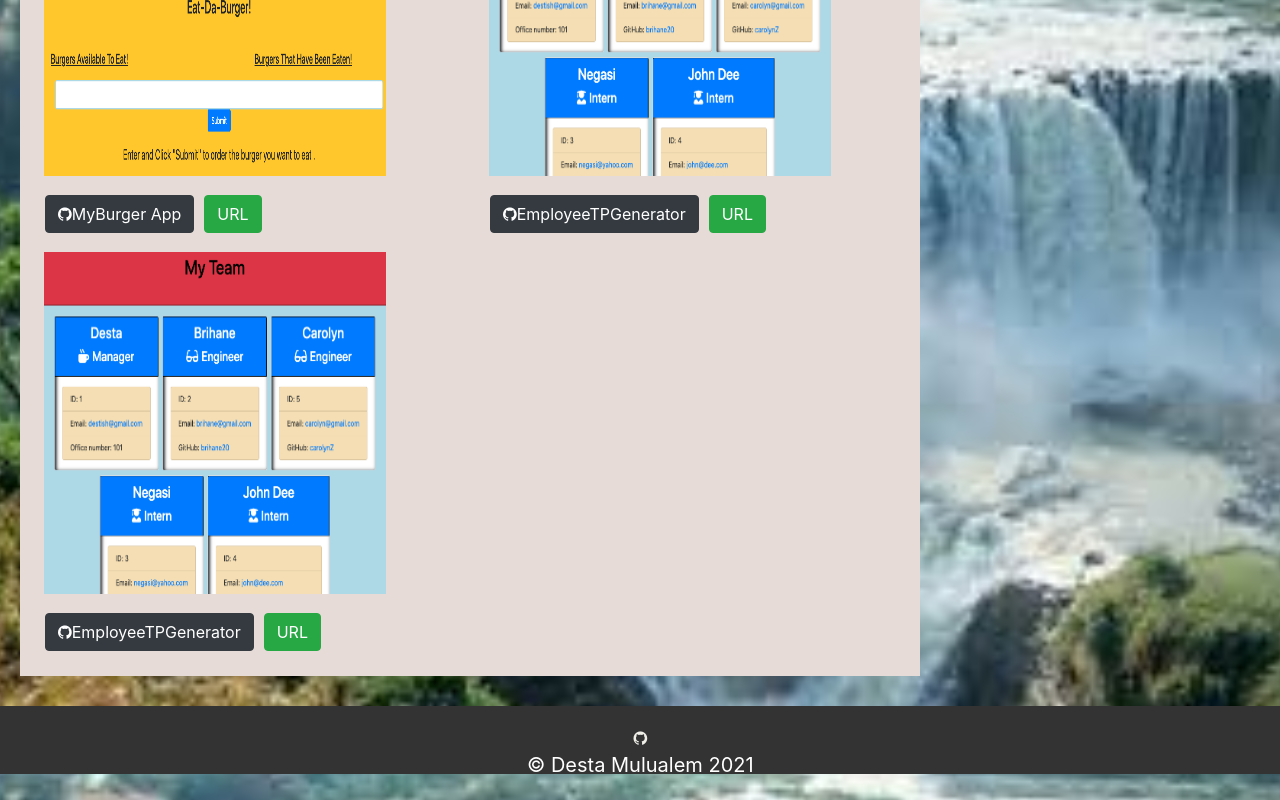
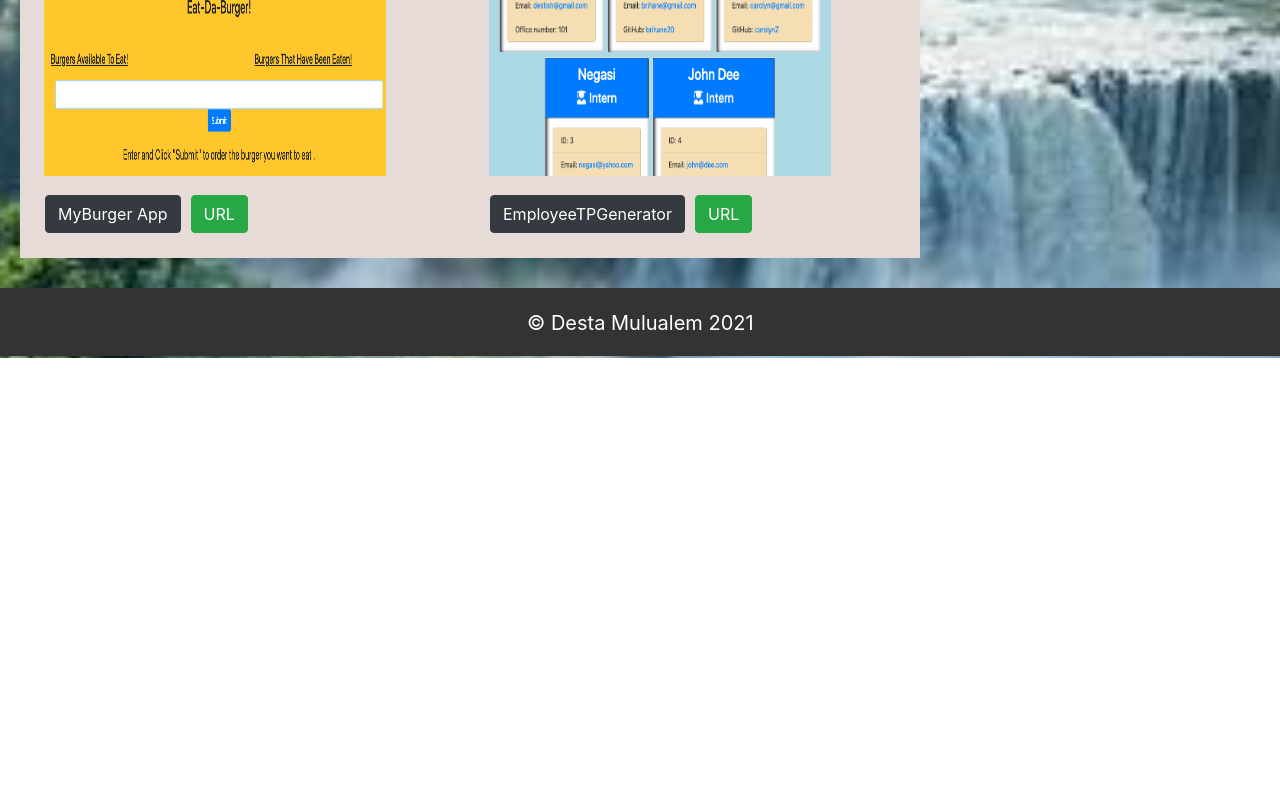
Before and after one commit to destish21/react_portfolio_20, a React (Create React App) app: page /portfolio in a window 1280 px wide. Shown: the part 1654-2454 px from the top of the page. After the commit the page ends 2012 px from the top, so only its background shows below. Built offline with nearby package versions, Linux system fonts and the light colour scheme.

Commit message:
Updated cdn link on public/index.html

```diff
--- a/public/index.html
+++ b/public/index.html
@@ -1,14 +1,12 @@
 <!DOCTYPE html>
 <html lang="en">
+
 <head>
   <meta charset="utf-8" />
   <link rel="icon" href="%PUBLIC_URL%/favicon.ico" />
   <meta name="viewport" content="width=device-width, initial-scale=1" />
   <meta name="theme-color" content="#000000" />
-    <meta
-      name="description"
-      content="Web site created using create-react-app"
-    />
+  <meta name="description" content="Web site created using create-react-app" />
   <link rel="apple-touch-icon" href="%PUBLIC_URL%/logo192.png" />
 
   <link rel="manifest" href="%PUBLIC_URL%/manifest.json" />
@@ -16,7 +14,7 @@
   <link rel="stylesheet" href="https://cdn.jsdelivr.net/npm/bootstrap@4.5.3/dist/css/bootstrap.min.css"
     integrity="sha384-TX8t27EcRE3e/ihU7zmQxVncDAy5uIKz4rEkgIXeMed4M0jlfIDPvg6uqKI2xXr2" crossorigin="anonymous">
 
-  <link rel="stylesheet" href="https://stackpath.bootstrapcdn.com/font-awesome/4.7.0/css/font-awesome.min.css">
+  <!-- <link rel="stylesheet" href="https://stackpath.bootstrapcdn.com/font-awesome/4.7.0/css/font-awesome.min.css"> -->
 
   <title>Desta Portfolio </title>
 </head>
@@ -24,6 +22,7 @@
 <body>
   <noscript>You need to enable JavaScript to run this app.</noscript>
   <div id="root"></div>
+
   <script src="https://code.jquery.com/jquery-3.5.1.slim.min.js"
     integrity="sha384-DfXdz2htPH0lsSSs5nCTpuj/zy4C+OGpamoFVy38MVBnE+IbbVYUew+OrCXaRkfj" crossorigin="anonymous">
     </script>
@@ -33,4 +32,5 @@
     </script>
 
 </body>
+
 </html>
--- a/src/components/Portfolio/data.js
+++ b/src/components/Portfolio/data.js
@@ -64,13 +64,5 @@ const data = [
         url: 'https://destish21.github.io/employee-team-profile-generator/Develop/output/team.html',
         github: 'https://github.com/destish21/employee-team-profile-generator',
     },
-    {
-        id: 9,
-        title: 'EmployeeTPGenerator',
-        image: teamhtml1,
-        url: 'https://destish21.github.io/employee-team-profile-generator/Develop/output/team.html',
-        github: 'https://github.com/destish21/employee-team-profile-generator',
-    }
-
 ]
 export default data;
```
Lines whose indentation alone changed are shown as unchanged.
